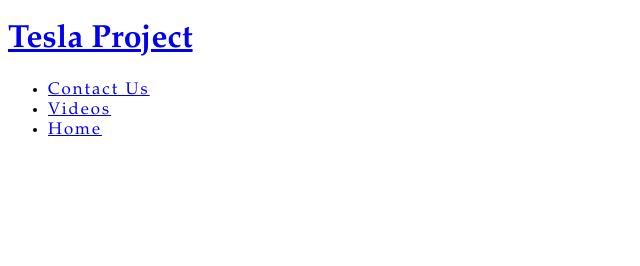
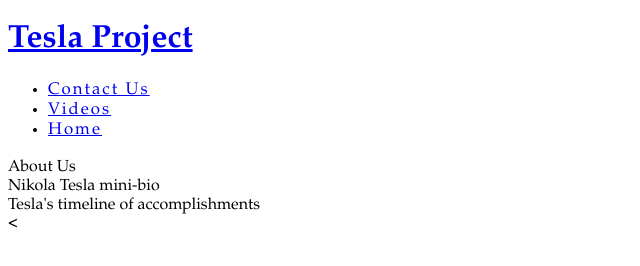
Before and after one commit to silberner-schnee/Project1-Nikola-Tesla, a plain HTML site: page index.html in a window 1280 px wide. Shown: the whole page, without its empty margins (0-640 px from the left). Drawn offline with Linux system fonts and the light colour scheme.

Commit message:
add sections and footer for index.html page

```diff
--- a/index.html
+++ b/index.html
@@ -19,13 +19,20 @@
         <nav>
             <div class="nav-wrapper">
                 <ul id="nav-menu">
+                    <!--page w/ contact form to suggest new content for website-->
                     <li><a href="contact.html">Contact Us</a></li>
+                    <!--Tesla's video libarary-->
                     <li><a href="media.html">Videos</a></li>
+                    <!--landing page describing site's purpose, Tesla bio, and timeline-->
                     <li> <a href="index.html" class="active">Home</a></li>
                 </ul>
             </div>
         </nav>
     </header>
+    <section>About Us</section>
+    <section>Nikola Tesla mini-bio</section>
+    <section>Tesla's timeline of accomplishments</section>
+    <
 
 </body>
 </html>
```
